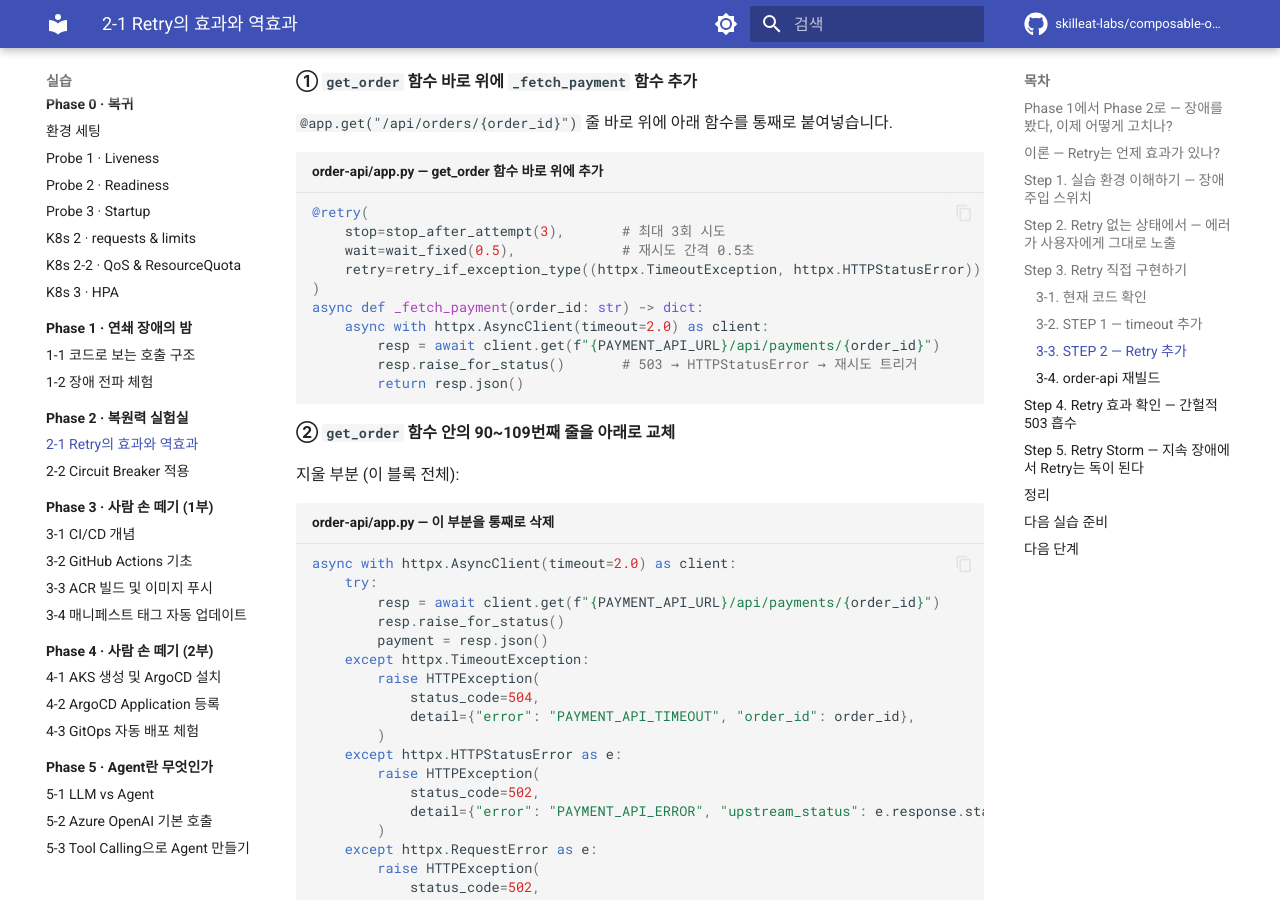
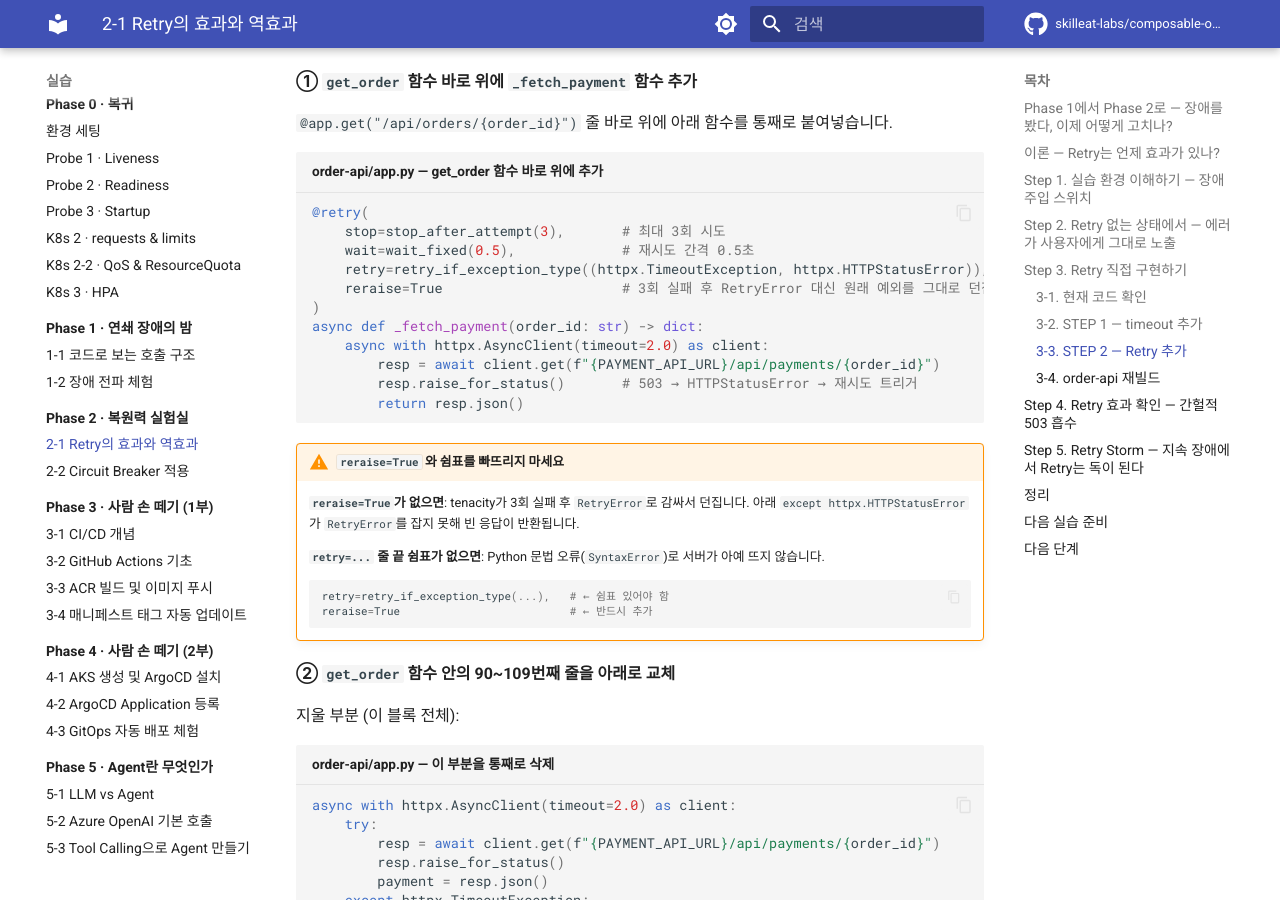
Before and after one commit to skilleat-labs/composable-ops-labs, an MkDocs documentation site: the page built from docs/phase-2/retry-and-storm.md, in a window 1280 px wide and 900 px high, scrolled down 5475 px. Built offline with MkDocs 1.6.1 and Material for MkDocs 9.7.7, drawn with Linux system fonts in a browser that asks for light colours; comment, search, counter and statistics services are not loaded.

Commit message:
feat: reraise=True 및 쉼표 주의사항 가이드 추가
Co-Authored-By: Claude Sonnet 4.6 <noreply@anthropic.com>

````diff
--- a/docs/phase-2/retry-and-storm.md
+++ b/docs/phase-2/retry-and-storm.md
@@ -261,7 +261,8 @@ async with httpx.AsyncClient(timeout=2.0) as client:
 @retry(
     stop=stop_after_attempt(3),       # 최대 3회 시도
     wait=wait_fixed(0.5),             # 재시도 간격 0.5초
-    retry=retry_if_exception_type((httpx.TimeoutException, httpx.HTTPStatusError))
+    retry=retry_if_exception_type((httpx.TimeoutException, httpx.HTTPStatusError)),  # ← 쉼표 필수
+    reraise=True                      # 3회 실패 후 RetryError 대신 원래 예외를 그대로 던짐
 )
 async def _fetch_payment(order_id: str) -> dict:
     async with httpx.AsyncClient(timeout=2.0) as client:
@@ -269,6 +270,17 @@ async def _fetch_payment(order_id: str) -> dict:
         resp.raise_for_status()       # 503 → HTTPStatusError → 재시도 트리거
         return resp.json()
 ```
+
+!!! warning "`reraise=True` 와 쉼표를 빠뜨리지 마세요"
+    **`reraise=True`가 없으면**: tenacity가 3회 실패 후 `RetryError`로 감싸서 던집니다.
+    아래 `except httpx.HTTPStatusError`가 `RetryError`를 잡지 못해 빈 응답이 반환됩니다.
+
+    **`retry=...` 줄 끝 쉼표가 없으면**: Python 문법 오류(`SyntaxError`)로 서버가 아예 뜨지 않습니다.
+
+    ```python
+    retry=retry_if_exception_type(...),   # ← 쉼표 있어야 함
+    reraise=True                          # ← 반드시 추가
+    ```
 
 **② `get_order` 함수 안의 90~109번째 줄을 아래로 교체**
 
````
